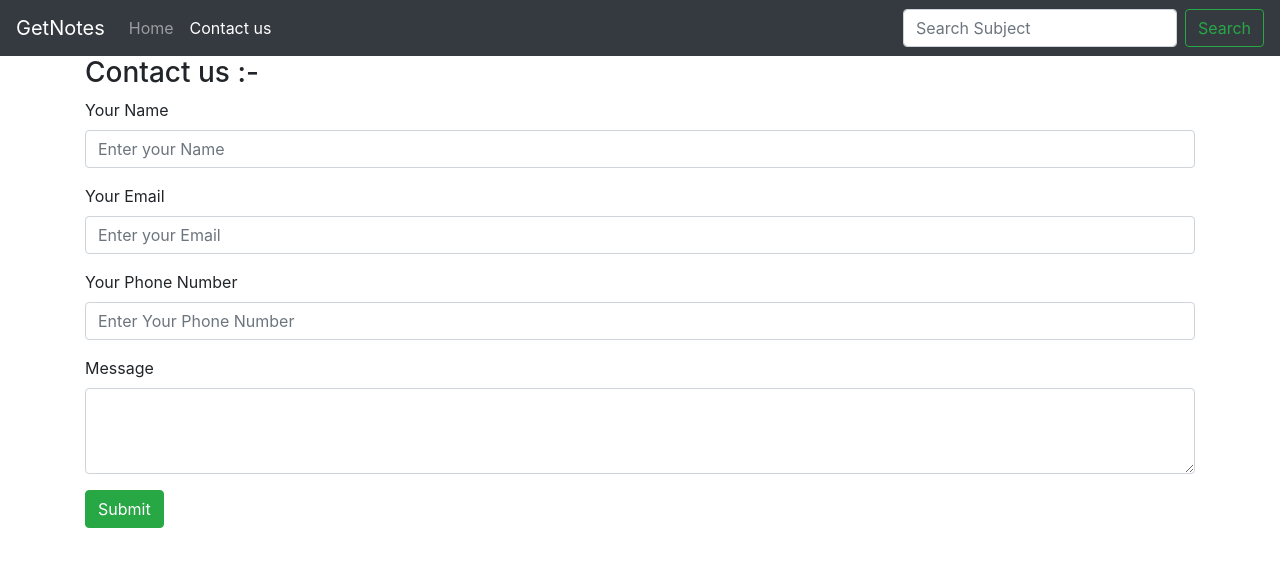
After one commit to Jaspreet-singh-32/Notes, a Django app: template templates/show/contact.html in a window 1280 px wide. The commit adds this page. Shown: the top 567 px of the page. Run offline with Django 3.2, Linux system fonts and the light colour scheme; the template is opened without the code that fills it, so the values that code supplies are empty; some libraries are stand-ins or nearby versions.

Commit message:
contact us creted

```diff
--- a/show/admin.py
+++ b/show/admin.py
@@ -2,6 +2,6 @@ from django.contrib import admin
 
 # Register your models here.
 
-from show.models import Data
+from show.models import Data,Contact
 
-admin.site.register(Data)
+admin.site.register([Data,Contact])
--- a/show/urls.py
+++ b/show/urls.py
@@ -4,5 +4,6 @@ from . import views
 urlpatterns = [
     path('', views.all_notes,name='home'),
     path('search_notes/', views.search_notes),
+    path('contact/', views.contact),
     path('<str:slug>/', views.download),
 ]
--- a/templates/base.html
+++ b/templates/base.html
@@ -19,11 +19,15 @@
 
   <div class="collapse navbar-collapse" id="navbarSupportedContent">
     <ul class="navbar-nav mr-auto">
-      <li class="nav-item active">
+      <li class="nav-item {% block activehome %}{% endblock activehome %}">
         <a class="nav-link" href="/">Home <span class="sr-only">(current)</span></a>
       </li>
       <li class="nav-item">
 
+        <li class="nav-item {% block activecontact %}{% endblock activecontact %}">
+        <a class="nav-link" href="/show/contact">Contact us<span class="sr-only">(current)</span></a>
+      </li>
+      <li class="nav-item">
 
     </ul>
     <form class="form-inline  my-2 my-lg-0" action="/search_subject" method="GET">
--- a/templates/notes/index.html
+++ b/templates/notes/index.html
@@ -2,6 +2,8 @@
 
 {% block title %}Home
 {% endblock title %}
+
+{% block activehome %}active{% endblock activehome %}
 
 {% block onload %}"typewriter()"{% endblock onload %}
 {% block body %}
--- /dev/null
+++ b/templates/show/contact.html
@@ -0,0 +1,44 @@
+{% extends 'base.html' %}
+
+{% block activecontact %}active{% endblock activecontact %}
+{% block title %}Contact
+{% endblock title %}
+
+{% block body %}
+
+{% for message  in messages %}
+<div class="alert alert-{{message.tags}} alert-dismissible fade show" role="alert">
+  <strong>{{message}}</strong>
+  <button type="button" class="close" data-dismiss="alert" aria-label="Close">
+    <span aria-hidden="true">&times;</span>
+  </button>
+</div>
+{% endfor %}
+
+<div class="container">
+<h3>Contact us :-</h3>
+<form action="/show/contact/" method="POST">{% csrf_token %}
+  <div class="form-group">
+    <label for="exampleFormControlInput1">Your Name</label>
+    <input type="text" name="name" class="form-control" id="exampleFormControlInput1" placeholder="Enter your Name">
+  </div>
+
+  <div class="form-group">
+    <label for="exampleFormControlInput1">Your Email</label>
+    <input type="email" name="email" class="form-control" id="exampleFormControlInput1" placeholder="Enter your Email">
+  </div>
+
+    <div class="form-group">
+    <label for="exampleFormControlInput1">Your Phone Number</label>
+    <input type="number" name="ph" class="form-control" id="exampleFormControlInput1" placeholder="Enter Your Phone Number">
+  </div>
+
+
+  <div class="form-group">
+    <label for="exampleFormControlTextarea1">Message</label>
+    <textarea class="form-control" name="msg" id="exampleFormControlTextarea1" rows="3"></textarea>
+  </div>
+  <button type="submit" class="btn btn-success">Submit</button>
+</form>
+</div>
+{% endblock body %}
```
Also changed, not shown: show/models.py (+11 -0 lines), show/views.py (+20 -0 lines), show/migrations/0009_contact.py (added).
